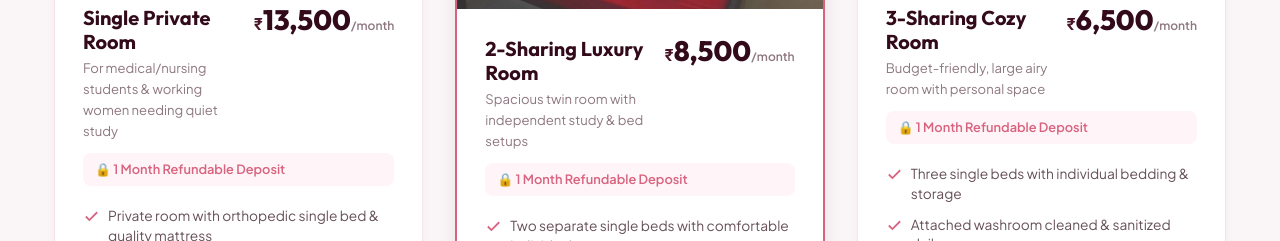
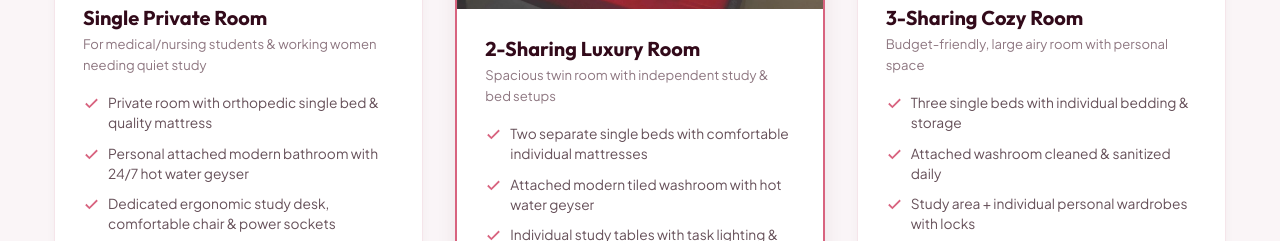
Before and after one commit to SMR-Solutions/Vaishnavi-PG, a website built with Vite: page index.html in a window 1280 px wide. Shown: the part 1975-2216 px from the top of the page. Built offline with nearby package versions, Linux system fonts and the light colour scheme.

Commit message:
fix: remove prices and deposit notes from rooms section

```diff
--- a/index.html
+++ b/index.html
@@ -51,7 +51,6 @@
         "name": "Vaishnavi Luxury Ladies PG ( Near BGS Global Medical , Nursing College )",
         "description": "Premier brand-new luxury ladies PG accommodation near BGS Global Medical & Nursing College, Bengaluru. Featuring brand new rooms, new beds, homely food dining, 100 Mbps Wi-Fi and 24/7 security for medical students, nursing scholars, BGS hospital staff and working women.",
         "image": "/images/PG-Images/vaishnavi_luxury_ladies_PG_Building.webp",
-        "priceRange": "₹6,500 - ₹13,500",
         "telephone": "+91 99021 49501",
         "address": {
           "@type": "PostalAddress",
@@ -368,15 +367,6 @@
                     <h3 class="room-title">Single Private Room</h3>
                     <p class="room-type-desc">For medical/nursing students & working women needing quiet study</p>
                   </div>
-                  <div class="price-box">
-                    <span class="price-currency">₹</span>
-                    <span class="price-amount">13,500</span>
-                    <span class="price-cycle">/month</span>
-                  </div>
-                </div>
-
-                <div class="room-deposit-note">
-                  🔒 1 Month Refundable Deposit
                 </div>
 
                 <ul class="room-features-list">
@@ -416,15 +406,6 @@
                     <h3 class="room-title">2-Sharing Luxury Room</h3>
                     <p class="room-type-desc">Spacious twin room with independent study & bed setups</p>
                   </div>
-                  <div class="price-box">
-                    <span class="price-currency">₹</span>
-                    <span class="price-amount">8,500</span>
-                    <span class="price-cycle">/month</span>
-                  </div>
-                </div>
-
-                <div class="room-deposit-note">
-                  🔒 1 Month Refundable Deposit
                 </div>
 
                 <ul class="room-features-list">
@@ -463,15 +444,6 @@
                     <h3 class="room-title">3-Sharing Cozy Room</h3>
                     <p class="room-type-desc">Budget-friendly, large airy room with personal space</p>
                   </div>
-                  <div class="price-box">
-                    <span class="price-currency">₹</span>
-                    <span class="price-amount">6,500</span>
-                    <span class="price-cycle">/month</span>
-                  </div>
-                </div>
-
-                <div class="room-deposit-note">
-                  🔒 1 Month Refundable Deposit
                 </div>
 
                 <ul class="room-features-list">
@@ -854,9 +826,9 @@
         <div class="footer-col">
           <h4 class="footer-heading">Room Categories</h4>
           <ul class="footer-links">
-            <li><a href="#rooms">Single Private Room (₹13,500)</a></li>
-            <li><a href="#rooms">2-Sharing Luxury Room (₹8,500)</a></li>
-            <li><a href="#rooms">3-Sharing Cozy Room (₹6,500)</a></li>
+            <li><a href="#rooms">Single Private Room</a></li>
+            <li><a href="#rooms">2-Sharing Luxury Room</a></li>
+            <li><a href="#rooms">3-Sharing Cozy Room</a></li>
             <li><a href="#rooms">100 Mbps Wi-Fi & Food Included</a></li>
           </ul>
         </div>
--- a/src/style.css
+++ b/src/style.css
@@ -1155,7 +1155,7 @@ button {
   align-items: flex-start;
   justify-content: space-between;
   gap: 1rem;
-  margin-bottom: 0.75rem;
+  margin-bottom: 1.15rem;
 }
 
 .room-title {
```
